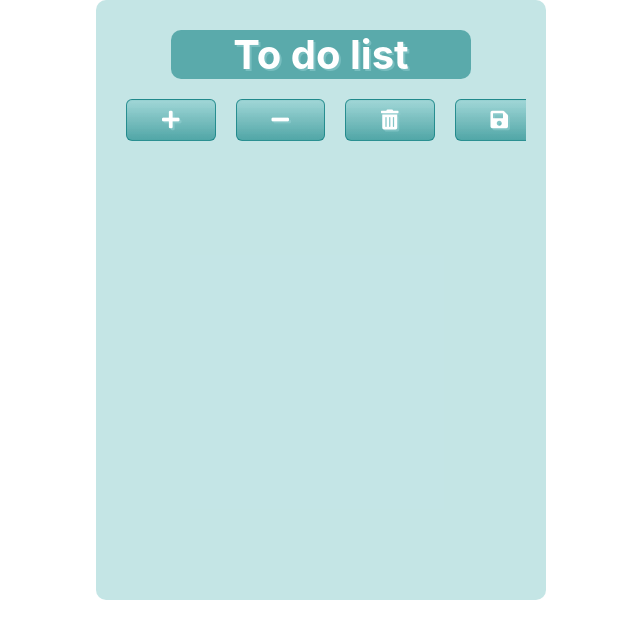
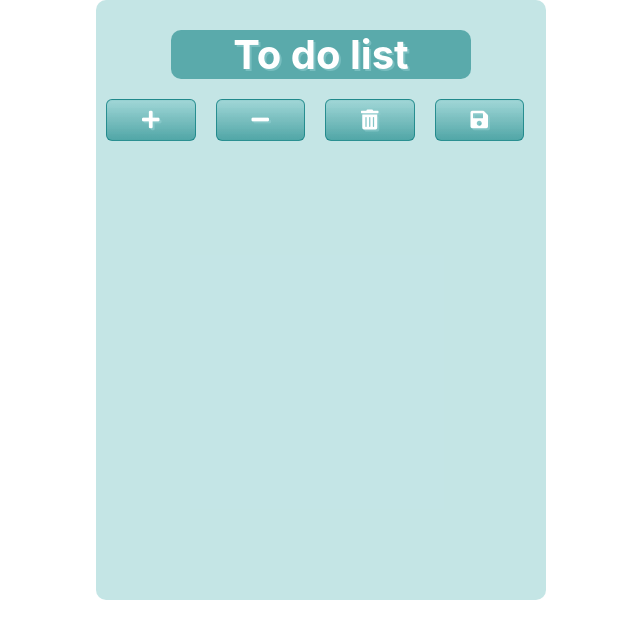
Before and after one commit to Roxolana4lana/to-do-with-backend, a React (Create React App) app: page / in a window 1280 px wide. Shown: the top 638 px of the page, without its empty margins (319-959 px from the left). Built offline with nearby package versions, Linux system fonts and the light colour scheme.

Commit message:
edit buttons

```diff
--- a/src/App.css
+++ b/src/App.css
@@ -3,6 +3,9 @@
   margin:0;
   padding:0;
   font-size: 10px;
+}
+button{
+  outline: none;
 }
 .App{
   display: flex;
@@ -13,7 +16,8 @@ flex-direction: row;
 @media only screen and (max-width: 600px) {
   .Main,
   .SeeList{
-    width:40rem;
+    width:100vw;
+    height: 100vh;
   }
 }
 .Main,
@@ -48,11 +52,12 @@ color: white;
   margin-top:2rem;
 }
 .but{
-margin: 0 2rem;
+margin: 0 2rem 1rem 0;
 overflow-x: scroll;
 display:flex;
 flex-direction: row;
 }
+
 .SeeList{
     text-align: left;
 padding-left:4rem;
@@ -190,7 +195,7 @@ font-size: 1.5rem;
       text-decoration: none;
        text-shadow: 0.2rem 0.2rem 0rem rgba(146, 207, 208, 0.541);
       padding: 2rem 1.5rem;
-      margin: 3rem 0 1rem 0;
+      margin: 3rem 1rem 1rem -3rem;
 }
 .myButtonBack:hover{
   background: -webkit-gradient(linear, left top, left bottom, color-stop(0.05, rgba(23, 133, 134, 0.603)), color-stop(1, rgba(146, 207, 208, 0.541)));
@@ -202,3 +207,6 @@ font-size: 1.5rem;
         filter: progid:DXImageTransform.Microsoft.gradient(startColorstr='rgba(23, 133, 134, 0.603)', endColorstr='rgba(146, 207, 208, 0.541)',GradientType=0);
         background-color: rgba(23, 133, 134, 0.603);
 }
+.myButton{
+margin-bottom: 2rem;
+}
```
